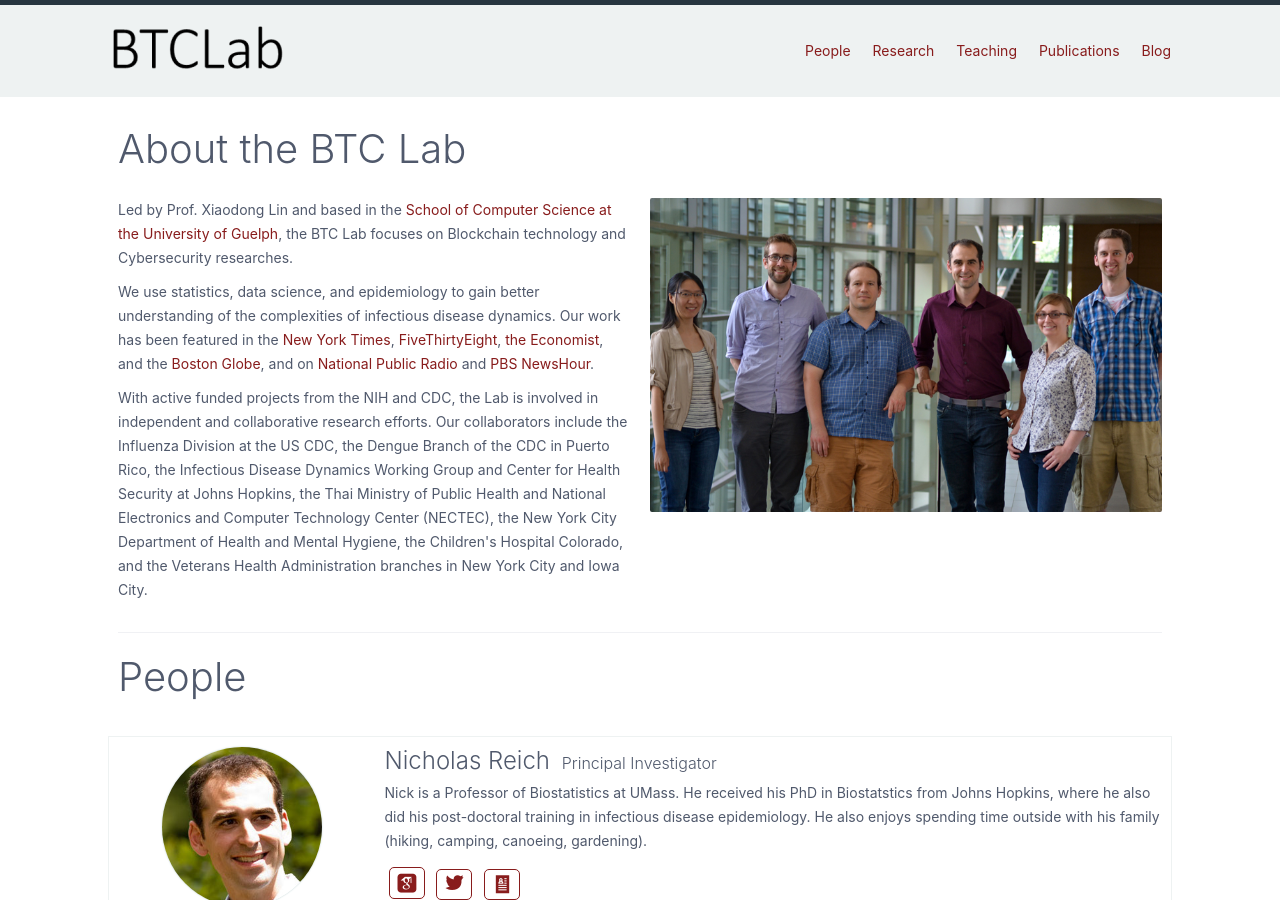
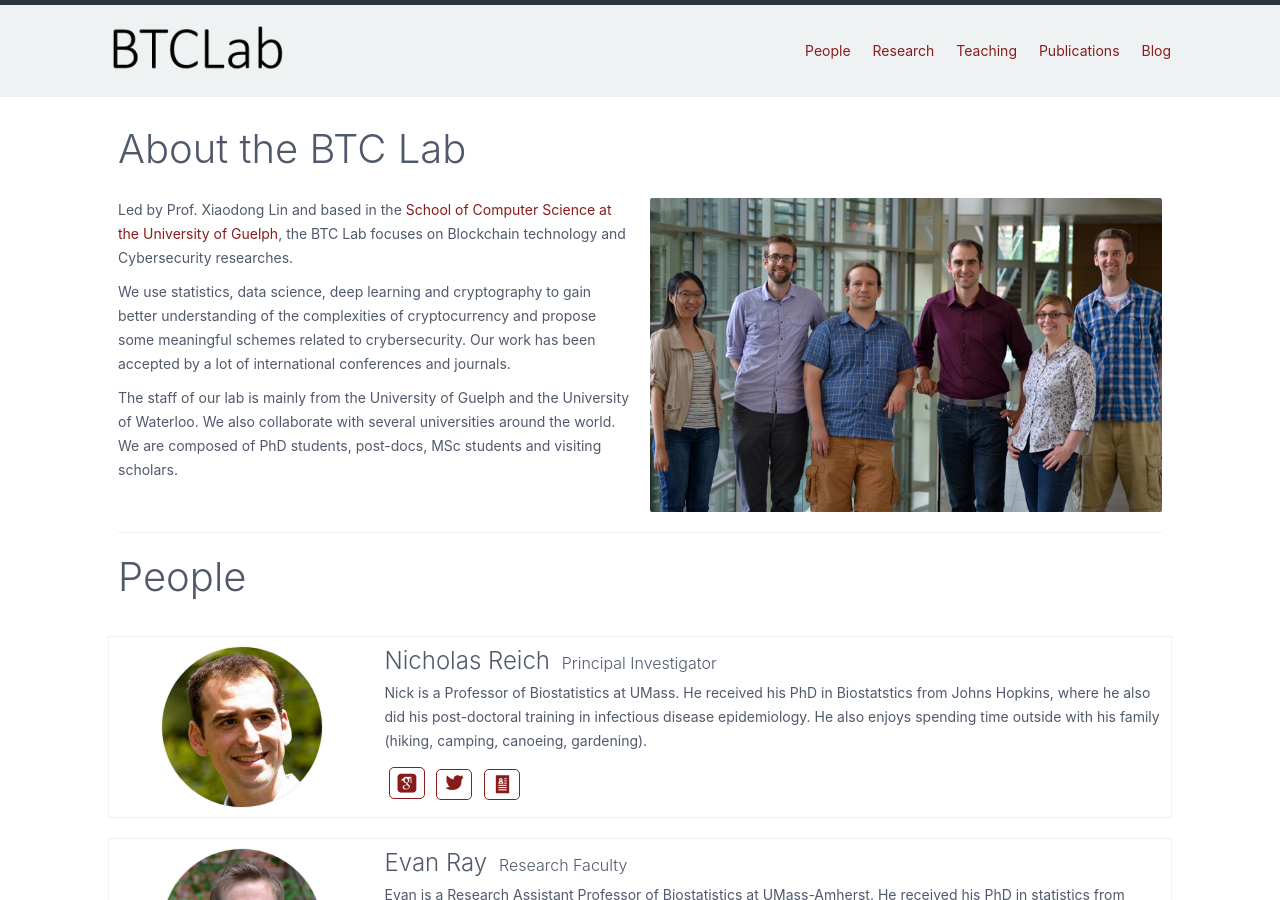
Before and after one commit to IgnisLi/IgnisLi.github.io, a Jekyll site: the page built from people.html, in a window 1280 px wide and 900 px high. Built offline with Jekyll 4.4.1, drawn with Linux system fonts in a browser that asks for light colours; nearby versions of some CDN libraries; some web fonts are replaced; comment, search, counter and statistics services are not loaded.

Commit message:
Update people.html

```diff
--- a/people.html
+++ b/people.html
@@ -14,26 +14,14 @@ layout: default
     </p>
 
     <p>
-      We use statistics, data science, and epidemiology to gain better
-      understanding of the complexities of infectious disease dynamics. Our work
-      has been featured in the
-      <a href="http://www.nytimes.com/2013/07/09/health/understanding-the-protective-side-of-dengue-virus.html" target="_blank">
-        New York Times</a>, <a href="" target="_blank">FiveThirtyEight</a>, <a href="https://www.economist.com/briefing/2020/04/04/the-hard-choices-covid-policymakers-face" target="_blank">the Economist</a>, and the <a href="http://www.bostonglobe.com/metro/2018/01/01/umass-researcher-helps-predict-timing-peak-flu/" target="_blank">Boston Globe</a>, and on
-      <a href="https://www.npr.org/sections/health-shots/2020/05/13/855038708/combining-different-models-new-coronavirus-projection-shows-110-000-deaths-by-ju" target="_blank">National Public Radio</a> and <a href="https://www.pbs.org/newshour/show/what-computer-based-models-can-tell-us-about-coronavirus-and-what-they-cant" target="_blank">PBS NewsHour</a>.
+      We use statistics, data science, deep learning and cryptography to gain better
+      understanding of the complexities of cryptocurrency and propose some meaningful schemes related to crybersecurity. Our work
+      has been accepted by a lot of international conferences and journals.
     </p>
 
     <p>
-      With active funded projects from the NIH and CDC, the Lab is
-      involved in independent and collaborative research efforts. Our
-      collaborators include the Influenza Division at the US CDC,
-      the Dengue Branch of the CDC in Puerto Rico,
-      the Infectious Disease Dynamics Working Group and
-      Center for Health Security at
-      Johns Hopkins, the Thai Ministry of Public Health and
-      National Electronics and Computer Technology Center (NECTEC),
-      the New York City Department of Health and Mental
-      Hygiene, the Children's Hospital Colorado, and the Veterans Health
-      Administration branches in New York City and Iowa City.
+      The staff of our lab is mainly from the University of Guelph and the University of Waterloo. We also collaborate with several
+     universities around the world. We are composed of PhD students, post-docs, MSc students and visiting scholars.
     </p>
   </div>
 
```
